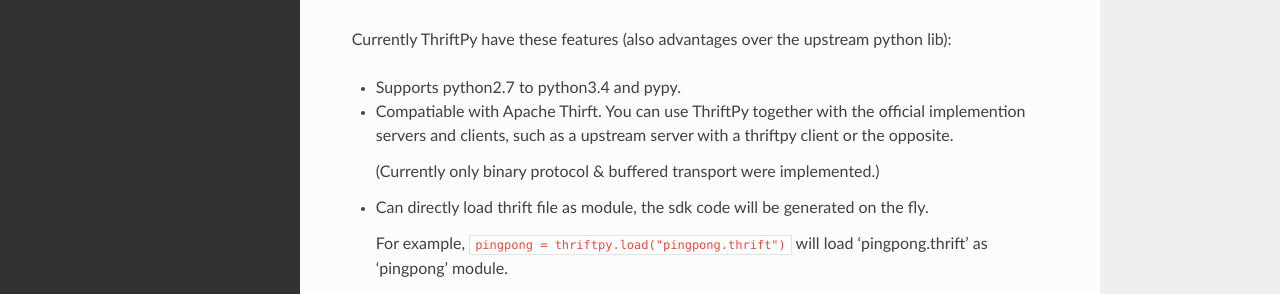
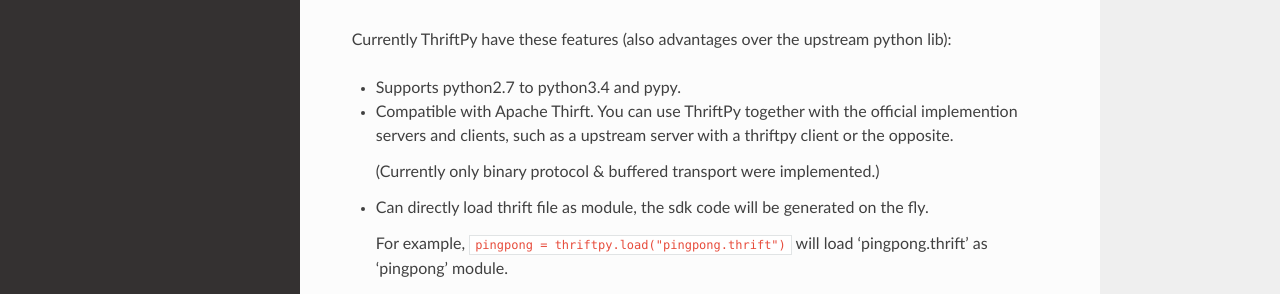
Before and after one commit to Thriftpy/thriftpy, a Sphinx documentation site: the page built from docs/index.rst, in a window 1280 px wide and 900 px high, scrolled down 1191 px. Shown: the part 156-450 px from the top of the window. Built offline with Sphinx 7.4.7 and the Read the Docs theme 2.0.0, drawn with Linux system fonts in a browser that asks for light colours; some of the changed text lies outside the part shown.

Commit message:
fix typos

```diff
--- a/README.rst
+++ b/README.rst
@@ -90,7 +90,7 @@
 
 - Supports python2.7 to python3.4 and pypy.
 
-- Compatiable with Apache Thirft.  You can use ThriftPy together with the
+- Compatible with Apache Thirft.  You can use ThriftPy together with the
   official implemention servers and clients, such as a upstream server with
   a thriftpy client or the opposite.
 
@@ -148,7 +148,7 @@
 TODOs
 =====
 
-Currently ThriftPy is not fully compatiable with thrift, I only implemented
+Currently ThriftPy is not fully compatible with thrift, I only implemented
 the features we need at *ele.me*.
 
 These todos need to be done, but may not be completed by me in near future,
--- a/docs/index.rst
+++ b/docs/index.rst
@@ -74,7 +74,7 @@
 
 - Supports python2.7 to python3.4 and pypy.
 
-- Compatiable with Apache Thirft.  You can use ThriftPy together with the
+- Compatible with Apache Thirft.  You can use ThriftPy together with the
   official implemention servers and clients, such as a upstream server with
   a thriftpy client or the opposite.
 
@@ -197,7 +197,7 @@
 TODOs
 =====
 
-Currently ThriftPy is not fully compatiable with thrift, I only implemented
+Currently ThriftPy is not fully compatible with thrift, I only implemented
 the features we need in *ele.me*.
 
 These todos need to be done, but may not be completed by me in near future,
```
Also changed, not shown: other parts of README.rst (+1 -1 lines).
